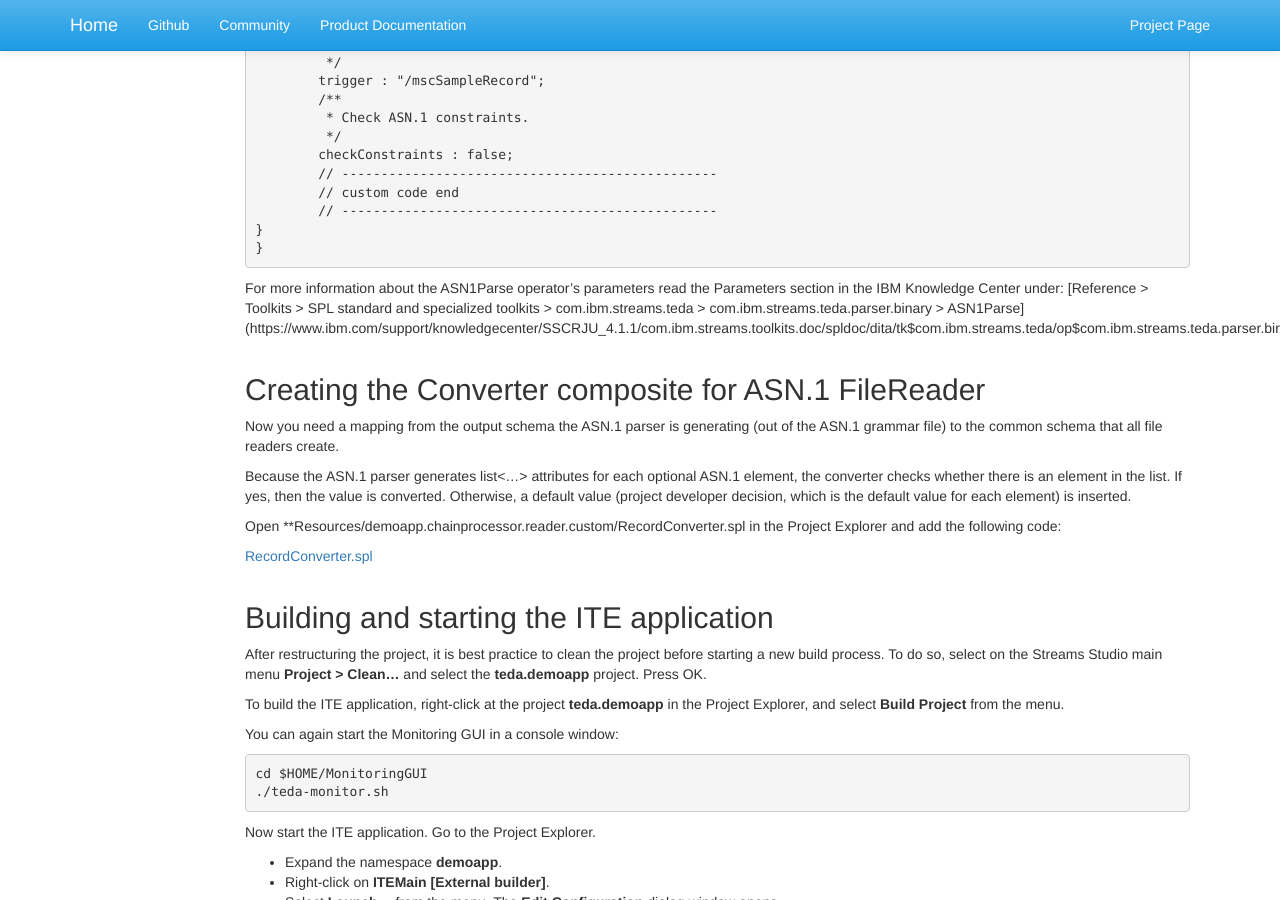
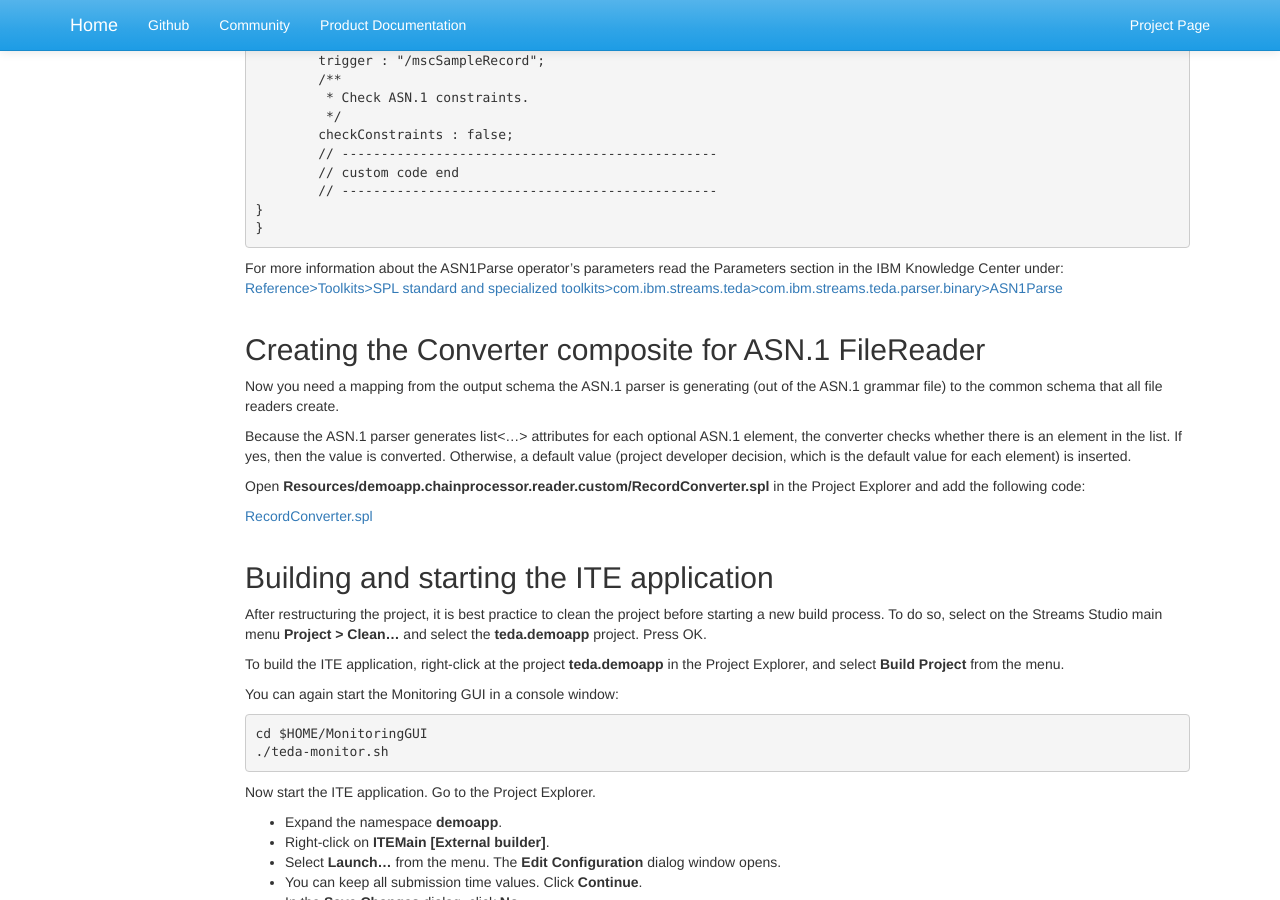
Before and after one commit to IBMStreams/streamsx.tutorial.teda, a Jekyll site: the page built from docs/1.0.2/Module-6/index.markdown, in a window 1280 px wide and 900 px high, scrolled down 7784 px. Built offline with Jekyll 4.4.1, drawn with Linux system fonts in a browser that asks for light colours; nearby versions of some CDN libraries; library files that are not in the unit come from our copies; some of the changed text lies outside the part shown.

```diff
--- a/docs/1.0.2/Module-6/index.markdown
+++ b/docs/1.0.2/Module-6/index.markdown
@@ -86,7 +86,7 @@ The following table defines not only the field mapping but also the data types f
 
 **.table.**
 
-The ASN.1 Type is the type the frameworks built-in ASN1Parse operator generates out of the ASN.1 grammar file. For more information about the ASN1Parse operator refer to the IBM Knowledge Center [Reference > Toolkits > SPL standard and specialized toolkits > com.ibm.streams.teda > com.ibm.streams.teda.parser.binary > ASN1Parse] (https://www.ibm.com/support/knowledgecenter/SSCRJU_4.1.1/com.ibm.streams.toolkits.doc/spldoc/dita/tk$com.ibm.streams.teda/op$com.ibm.streams.teda.parser.binary$ASN1Parse.html).
+The ASN.1 Type is the type the frameworks built-in ASN1Parse operator generates out of the ASN.1 grammar file. For more information about the ASN1Parse operator refer to the IBM Knowledge Center [Reference > Toolkits > SPL standard and specialized toolkits > com.ibm.streams.teda > com.ibm.streams.teda.parser.binary > ASN1Parse](https://www.ibm.com/support/knowledgecenter/SSCRJU_4.1.1/com.ibm.streams.toolkits.doc/spldoc/dita/tk$com.ibm.streams.teda/op$com.ibm.streams.teda.parser.binary$ASN1Parse.html).
 
 To match the data types of your already defined common output schema, you need the type conversation. The column ASN.1 Conversion describes the rules. You refer to this table later on in this module when you create the converter.
 
@@ -343,7 +343,7 @@ Open **Resources/demoapp.chainprocessor.reader.custom/FileReaderCustomASN1.spl**
 	}
     }
 
-For more information about the ASN1Parse operator’s parameters read the Parameters section in the IBM Knowledge Center under: [Reference > Toolkits > SPL standard and specialized toolkits > com.ibm.streams.teda > com.ibm.streams.teda.parser.binary > ASN1Parse] (https://www.ibm.com/support/knowledgecenter/SSCRJU_4.1.1/com.ibm.streams.toolkits.doc/spldoc/dita/tk$com.ibm.streams.teda/op$com.ibm.streams.teda.parser.binary$ASN1Parse.html)
+For more information about the ASN1Parse operator’s parameters read the Parameters section in the IBM Knowledge Center under: [Reference>Toolkits>SPL standard and specialized toolkits>com.ibm.streams.teda>com.ibm.streams.teda.parser.binary>ASN1Parse](https://www.ibm.com/support/knowledgecenter/SSCRJU_4.1.1/com.ibm.streams.toolkits.doc/spldoc/dita/tk$com.ibm.streams.teda/op$com.ibm.streams.teda.parser.binary$ASN1Parse.html)
 
 ## Creating the Converter composite for ASN.1 FileReader
 
@@ -351,7 +351,7 @@ Now you need a mapping from the output schema the ASN.1 parser is generating (ou
 
 Because the ASN.1 parser generates list<…> attributes for each optional ASN.1 element, the converter checks whether there is an element in the list. If yes, then the value is converted. Otherwise, a default value (project developer decision, which is the default value for each element) is inserted.
 
-Open **Resources/demoapp.chainprocessor.reader.custom/RecordConverter.spl in the Project Explorer and add the following code:
+Open **Resources/demoapp.chainprocessor.reader.custom/RecordConverter.spl** in the Project Explorer and add the following code:
 
 [RecordConverter.spl](http://ibmstreams.github.io/streamsx.tutorial.teda/docs/1.0.2/Module-6/RecordConverter.spl)
 
```
